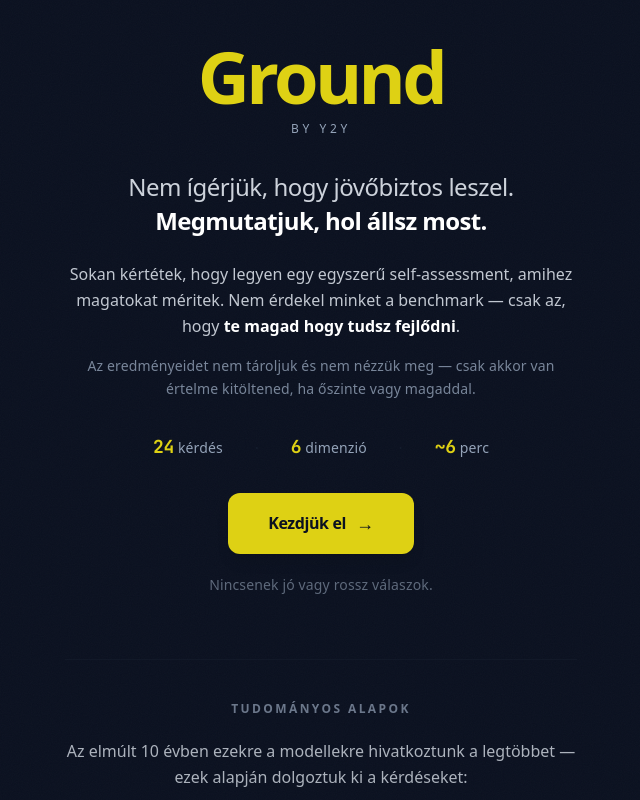
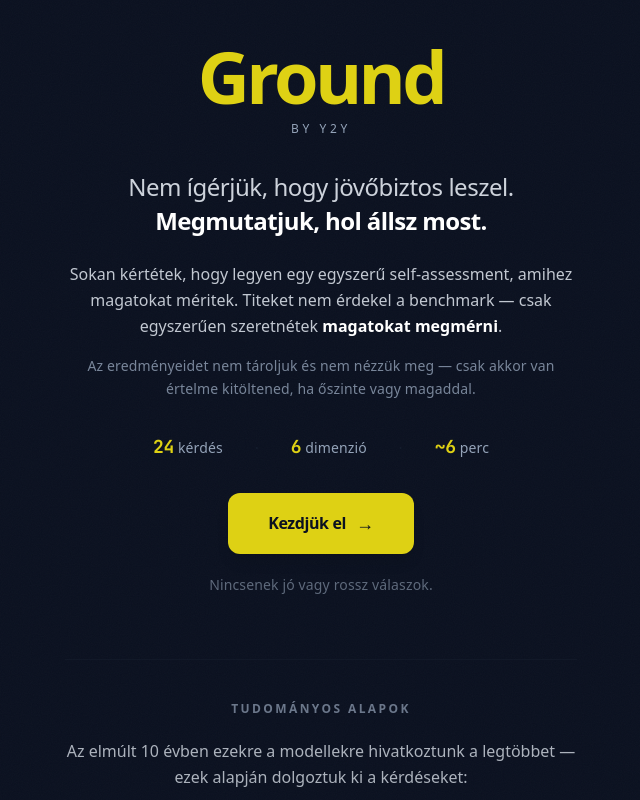
Before and after one commit to dorkaY2Y/ground-y2y-leadership-index, a React (Vite) app: page / in a window 1280 px wide. Shown: the top 800 px of the page, without its empty margins (319-959 px from the left). Built offline with nearby package versions, Linux system fonts and the light colour scheme; no server answers; the HTML template or start-up script is replaced by a standard one.

Commit message:
Update self-assessment text to be clearer about user motivation

```diff
--- a/src/components/IntroScreen.tsx
+++ b/src/components/IntroScreen.tsx
@@ -27,7 +27,7 @@ export default function IntroScreen({ onStart }: IntroScreenProps) {
         <div className="mb-8 max-w-lg mx-auto">
           <p className="text-base text-ground-text/85 font-light leading-relaxed mb-4">
             Sokan kértétek, hogy legyen egy egyszerű self-assessment, amihez magatokat méritek.
-            Nem érdekel minket a benchmark — csak az, hogy <span className="font-semibold text-white">te magad hogy tudsz fejlődni</span>.
+            Titeket nem érdekel a benchmark — csak egyszerűen szeretnétek <span className="font-semibold text-white">magatokat megmérni</span>.
           </p>
           <p className="text-sm text-ground-muted/80 font-light leading-relaxed">
             Az eredményeidet nem tároljuk és nem nézzük meg — csak akkor van értelme kitöltened, ha őszinte vagy magaddal.
```
